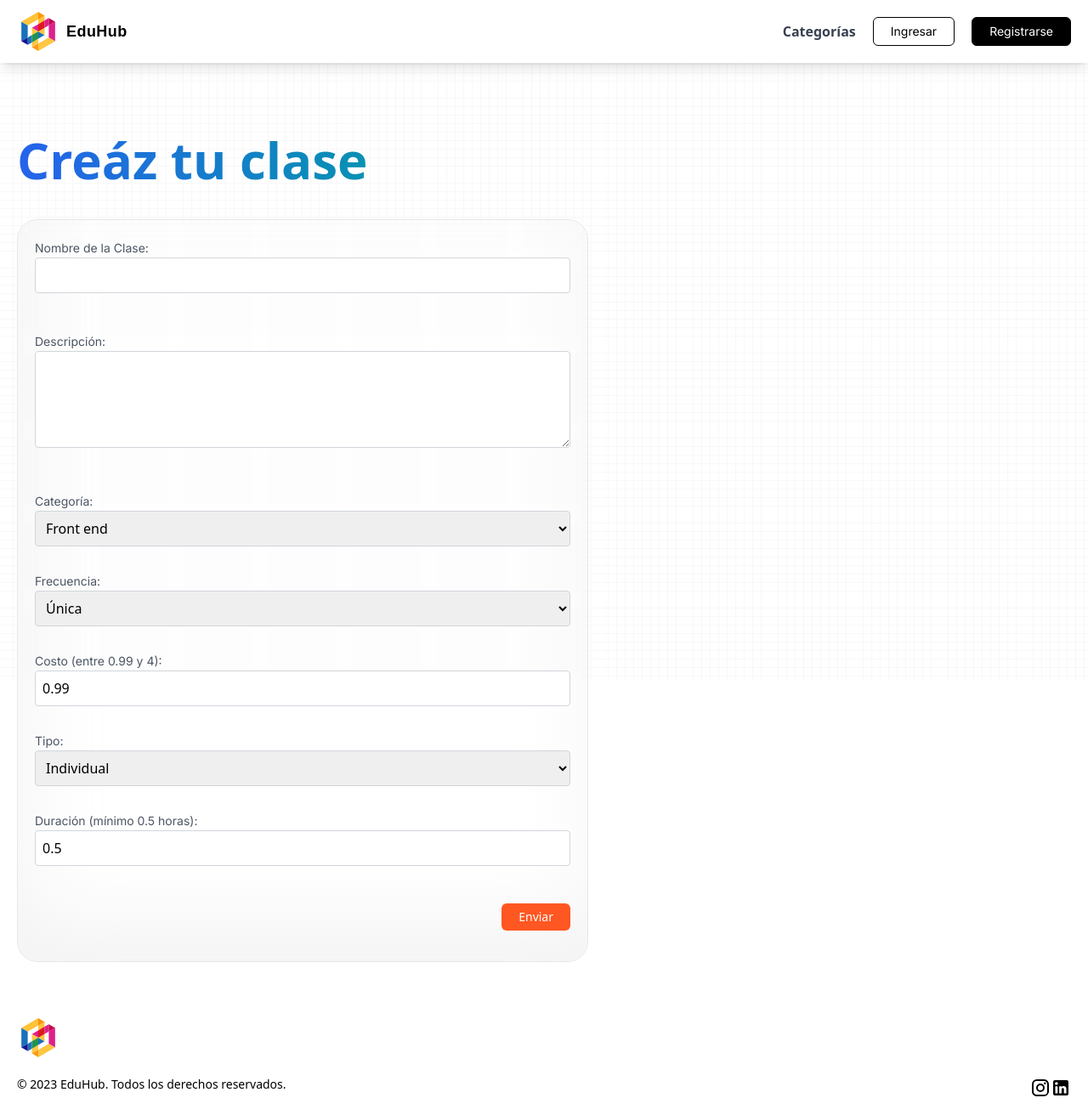
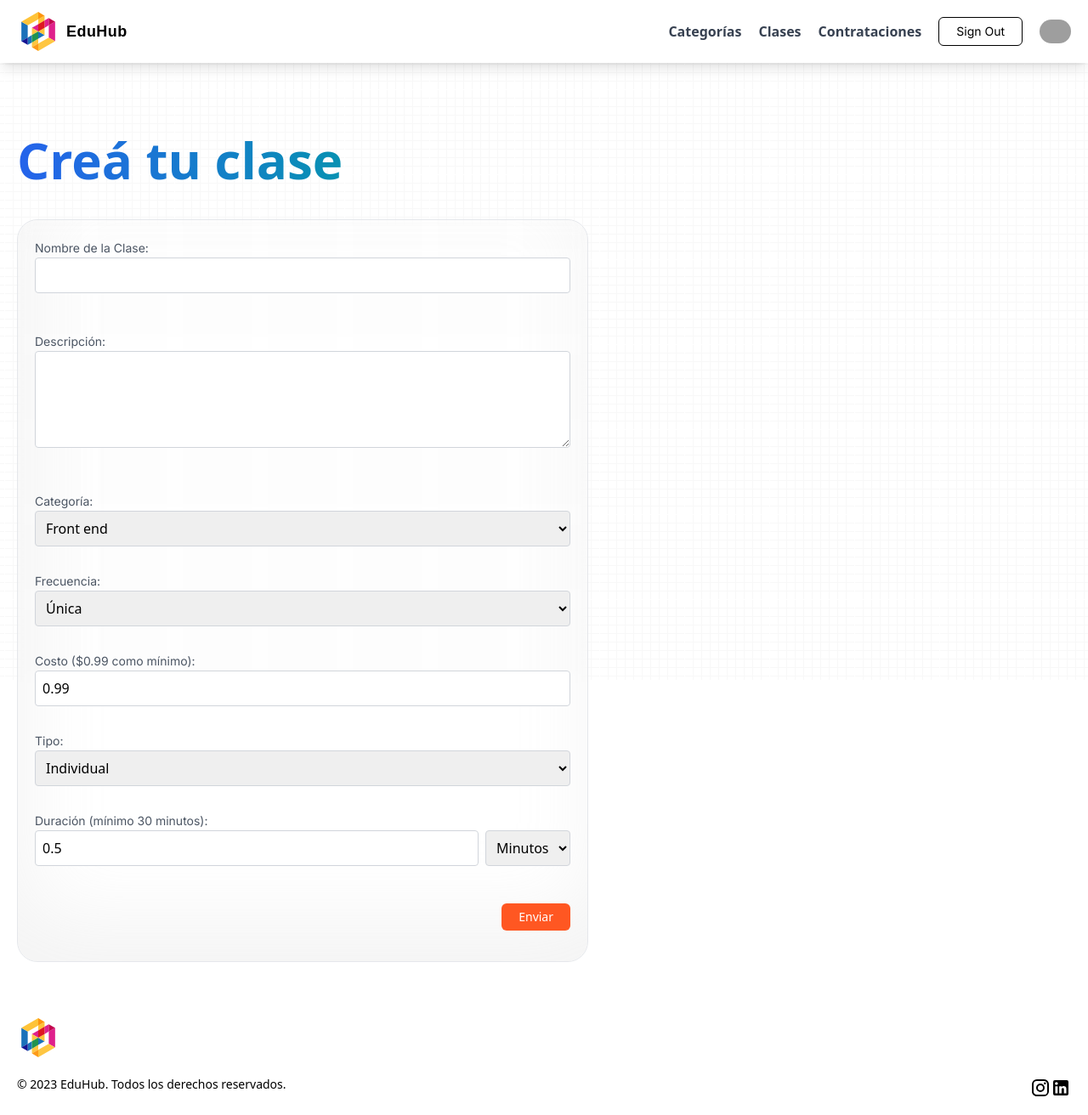
Before and after one commit to rjuarez1903/marketplace-frontend, a React (Vite) app: page /crear-clase in a window 1280 px wide. Shown: the whole page at 85% size. Built offline with nearby package versions, Linux system fonts and the light colour scheme; grey boxes are pictures that could not be loaded.

Commit message:
add private comments

```diff
--- a/src/App.jsx
+++ b/src/App.jsx
@@ -11,6 +11,7 @@ import ServiceContracts from "./pages/ServiceContracts";
 import MyClasses from "./pages/MyClasses";
 import { ClassCreation } from "./pages/ClassCreation";
 import ClassEdit  from "./pages/ClassEdit";
+import Comments from "./pages/Comments";
 
 function App() {
   return (
@@ -23,6 +24,7 @@ function App() {
           <Route path="/mis-clases" element={<MyClasses />} exact />
           <Route path="crear-clase" element={<ClassCreation />} exact />
           <Route path="/editar-clase/:id" element={<ClassEdit />} exact/>
+          <Route path="/mis-clases/:id/comentarios" element={<Comments />} exact/>
           {/* <Route path="/mi-perfil" element={<Profile />} exact /> */}
           {/* <Route path="/pagar" element={<Payment />} exact /> */}
           {/* <Route path="/depositar" element={<Deposit />} exact /> */}
--- a/src/components/ClassCreationForm.jsx
+++ b/src/components/ClassCreationForm.jsx
@@ -133,7 +133,7 @@ const CreateClassForm = ({ initialValues, onSubmit }) => {
 
         <div>
           <label htmlFor="cost" className="font-inter text-sm text-gray-600">
-            Costo (entre 0.99 y 4):
+            Costo ($0.99 como mínimo):
           </label>
           <input
             type="number"
@@ -170,7 +170,7 @@ const CreateClassForm = ({ initialValues, onSubmit }) => {
           ) : null}
         </div>
 
-        <div>
+        {/* <div>
           <label
             htmlFor="duration"
             className="font-inter text-sm text-gray-600"
@@ -187,6 +187,42 @@ const CreateClassForm = ({ initialValues, onSubmit }) => {
             className="border border-gray-300 rounded p-2 w-full"
             step="0.01"
           />
+          {formik.touched.duration && formik.errors.duration ? (
+            <div className="text-red-600 text-sm">{formik.errors.duration}</div>
+          ) : null}
+        </div> */}
+
+        <div>
+          <label
+            htmlFor="duration"
+            className="font-inter text-sm text-gray-600"
+          >
+            Duración (mínimo 30 minutos):
+          </label>
+          <div className="flex items-center">
+            <input
+              type="number"
+              id="duration"
+              name="duration"
+              value={formik.values.duration}
+              onChange={formik.handleChange}
+              onBlur={formik.handleBlur}
+              className="border border-gray-300 rounded p-2 w-full"
+              min="1"
+              step="1"
+            />
+            <select
+              id="timeUnit"
+              name="timeUnit"
+              value={formik.values.timeUnit}
+              onChange={formik.handleChange}
+              onBlur={formik.handleBlur}
+              className="ml-2 border border-gray-300 rounded p-2"
+            >
+              <option value="minutes">Minutos</option>
+              <option value="hours">Horas</option>
+            </select>
+          </div>
           {formik.touched.duration && formik.errors.duration ? (
             <div className="text-red-600 text-sm">{formik.errors.duration}</div>
           ) : null}
--- a/src/components/Nav/MobileNav.jsx
+++ b/src/components/Nav/MobileNav.jsx
@@ -51,11 +51,32 @@ const MobileNav = ({ session }) => {
             <CloseIcon />
           </IconButton>
           <NavLink
-            to="/clases"
+            to="/clases/programacion"
             onClick={closeDropdown}
             className="py-3 text-gray-700 hover:text-orange-600 text-3xl"
           >
-            Clases
+            Programación
+          </NavLink>
+          <NavLink
+            to="/clases/idiomas"
+            onClick={closeDropdown}
+            className="py-3 text-gray-700 hover:text-orange-600 text-3xl"
+          >
+            Idiomas
+          </NavLink>
+          <NavLink
+            to="/clases/musica"
+            onClick={closeDropdown}
+            className="py-3 text-gray-700 hover:text-orange-600 text-3xl"
+          >
+            Música
+          </NavLink>
+          <NavLink
+            to="/clases/matematica"
+            onClick={closeDropdown}
+            className="py-3 text-gray-700 hover:text-orange-600 text-3xl"
+          >
+            Matemática
           </NavLink>
           {session?.user ? (
             <>
@@ -64,7 +85,13 @@ const MobileNav = ({ session }) => {
                 onClick={closeDropdown}
                 className="py-3 text-gray-700 hover:text-orange-600 text-3xl"
               >
-                Mis clases
+                Clases
+              </NavLink>
+              <NavLink
+                to="/mis-contrataciones"
+                className="py-3 text-gray-700 hover:text-orange-600 text-3xl"
+              >
+                Contrataciones
               </NavLink>
               <NavLink
                 to="/mi-perfil"
--- a/src/components/Nav/NavBar.jsx
+++ b/src/components/Nav/NavBar.jsx
@@ -4,8 +4,8 @@ import MobileNav from "./MobileNav";
 import DesktopNav from "./DesktopNav";
 
 const NavBar = () => {
-  // const [session, setSession] = useState({ user: 'Rodrigo' });
-  const [session, setSession] = useState(null);
+  const [session, setSession] = useState({ user: 'Rodrigo' });
+  // const [session, setSession] = useState(null);
   return (
     <nav className="bg-white shadow-lg py-3">
       <div className="container mx-auto px-5 flex justify-between items-center">
--- /dev/null
+++ b/src/components/PrivateComment.jsx
@@ -0,0 +1,33 @@
+import moment from "moment";
+import StarRating from "./StarRating";
+
+const PrivateComment = ({
+  createdAt,
+  rating,
+  content,
+  isBlocked,
+  onToggleBlock,
+}) => {
+  return (
+    <div
+      className={`glassmorphism text-gray-700 ${isBlocked ? "opacity-50" : ""}`}
+    >
+      <h3 className="font-bold mb-1">
+        {moment(createdAt).format("DD/MM/YYYY HH:mm")}
+      </h3>
+      <div className="mb-5">
+        <StarRating rating={rating} />
+      </div>
+      <p>{content}</p>
+      <div>
+        <div className="flex flex-end">
+          <button onClick={onToggleBlock} className="mt-2 outline_btn">
+            {isBlocked ? "Desbloquear" : "Bloquear"}
+          </button>
+        </div>
+      </div>
+    </div>
+  );
+};
+
+export default PrivateComment;
--- a/src/components/ServiceContractDetail.jsx
+++ b/src/components/ServiceContractDetail.jsx
@@ -87,7 +87,7 @@ const ServiceContractDetail = ({ contract }) => {
       <p className="font-satoshi text-base md:text-lg text-gray-700 mb-3">
         {contract.message}
       </p>
-      <p className="font-satoshi text-base md:text-lg text-gray-700 mb-0">
+      <p className="font-satoshi text-base md:text-lg text-gray-700 mb-1">
         Horario de contacto
       </p>
       {renderPreferredContactTimeIcon(contract.preferredContactTime)}
--- a/src/pages/ClassCreation.jsx
+++ b/src/pages/ClassCreation.jsx
@@ -4,7 +4,7 @@ export const ClassCreation = () => {
   return (
     <div className="container mx-auto px-5">
        <h1 className="head_text text-left">
-        <span className="blue_gradient">Creáz tu clase</span>
+        <span className="blue_gradient">Creá tu clase</span>
       </h1>
       <CreateClassForm />
     </div>
--- /dev/null
+++ b/src/pages/Comments.jsx
@@ -0,0 +1,73 @@
+import { useState, useEffect } from "react";
+import { useParams } from "react-router-dom";
+import MessageWithIcon from "../components/MessageWithIcon";
+import Loader from "../components/Loader/Loader";
+import { getUnblockedComments } from "../api/apiService";
+import SentimentVeryDissatisfiedIcon from "@mui/icons-material/SentimentVeryDissatisfied";
+import PrivateComment from "../components/PrivateComment";
+
+const Comments = () => {
+  const [comments, setComments] = useState([]);
+  const [loading, setLoading] = useState(true);
+  const { id } = useParams();
+
+  useEffect(() => {
+    const fetchComments = async () => {
+      try {
+        const commentsData = await getUnblockedComments(id);
+        setComments(commentsData.comments);
+        setLoading(false);
+      } catch (error) {
+        console.error(error);
+      }
+    };
+    fetchComments();
+  }, [id]);
+
+  let content = null;
+
+  if (loading) {
+    content = <Loader />;
+  } else if (comments.length > 0) {
+    content = (
+      <ul className="grid grid-cols-12 gap-4">
+        {comments.map((comment) => (
+          <li key={comment._id} className="col-span-12 lg:col-span-4">
+            {
+              <PrivateComment
+                createdAt={comment.createdAt}
+                content={comment.content}
+                rating={comment.rating || 1}
+                isBlocked={comment.isBlocked}
+              />
+            }
+          </li>
+        ))}
+      </ul>
+    );
+  } else {
+    content = (
+      <div className="flex flex-col items-center justify-center">
+        <MessageWithIcon
+          icon={
+            <SentimentVeryDissatisfiedIcon
+              sx={{ fontSize: "60px", color: "rgb(75, 85, 99)" }}
+            />
+          }
+          message="Todavía no tenés comentarios"
+        />
+      </div>
+    );
+  }
+
+  return (
+    <div className="container mx-auto px-5">
+      <h1 className="head_text text-left mb-5">
+        <span className="blue_gradient">Contrataciones</span>
+      </h1>
+      <div className="lg:col-span-9 mt-10 lg:mt-0">{content}</div>
+    </div>
+  );
+};
+
+export default Comments;
--- a/src/pages/Home.jsx
+++ b/src/pages/Home.jsx
@@ -21,9 +21,9 @@ export const Home = () => {
           EduHub te permite encontrar profesores de primera línea desde la
           comodidad de tu casa
         </p>
-        <NavLink className="black_btn mt-3" to="/clases">
+        {/* <NavLink className="black_btn mt-3" to="/clases">
           Ver Clases
-        </NavLink>
+        </NavLink> */}
       </section>
       <section className="mt-10">
         <div className=" bg-gray-100">
@@ -40,7 +40,7 @@ export const Home = () => {
                 accesible.
               </p>
               <div className="flex gap-3 mt-3">
-                <NavLink className="outline_btn " to="/clases">
+                <NavLink className="outline_btn " to="/clases/programacion">
                   Aprender
                 </NavLink>
                 <NavLink className="black_btn" to="/register">
```
Also changed, not shown: src/components/ServiceItem.jsx (+9 -0 lines).
